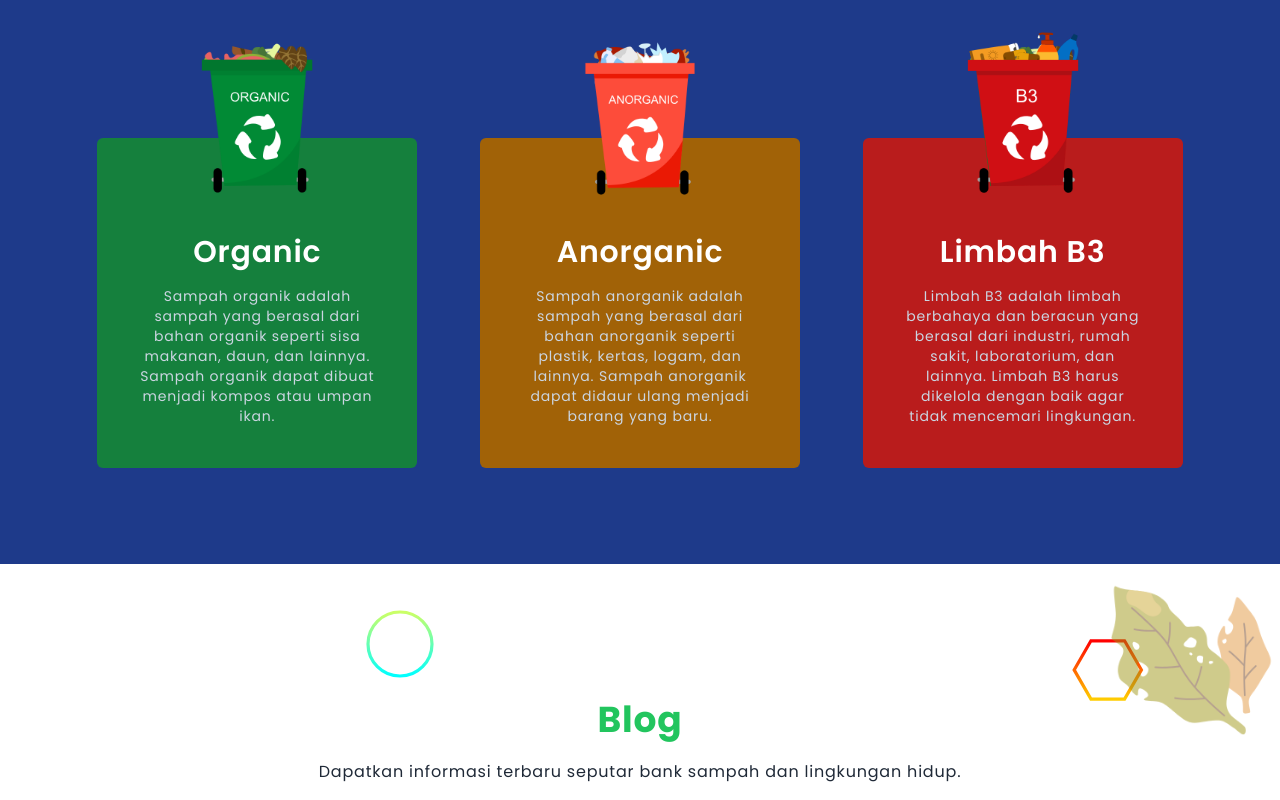
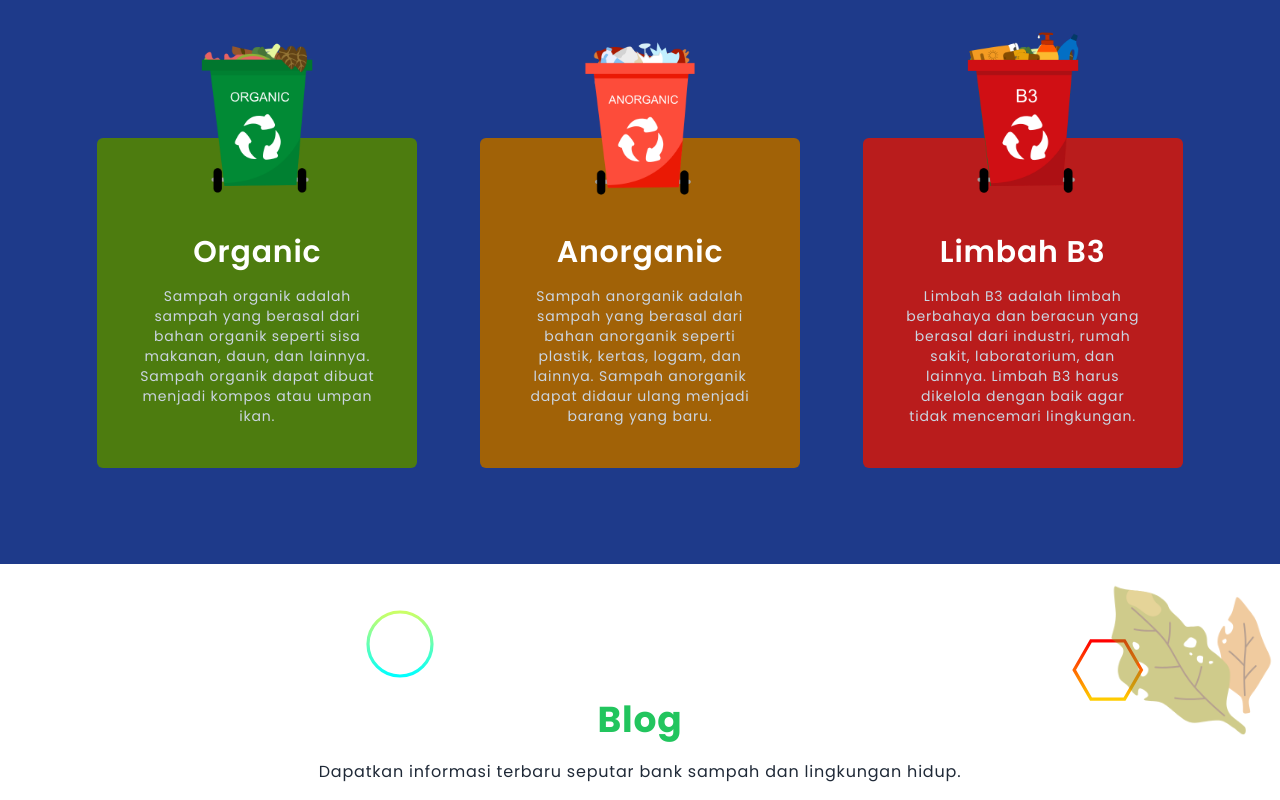
Before and after one commit to TobyG74/Trashify, a website: page index.html in a window 1280 px wide. Shown: the part 3720-4520 px from the top of the page. Drawn offline with nearby package versions, Linux system fonts and the light colour scheme.

Commit message:
change bg organic to lime

```diff
--- a/index.html
+++ b/index.html
@@ -545,7 +545,7 @@
                 >
                     <!-- Organic -->
                     <div
-                        class="kategori_card bg-green-700 p-10 pt-24 rounded-md relative w-80 h-[330px] text-center"
+                        class="kategori_card bg-lime-700 p-10 pt-24 rounded-md relative w-80 h-[330px] text-center"
                     >
                         <img
                             src="./assets/img/sampah-organic.png"
```
Also changed, not shown: output.css.
